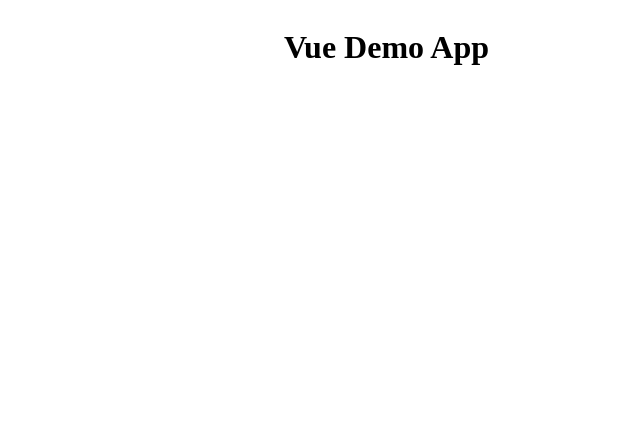
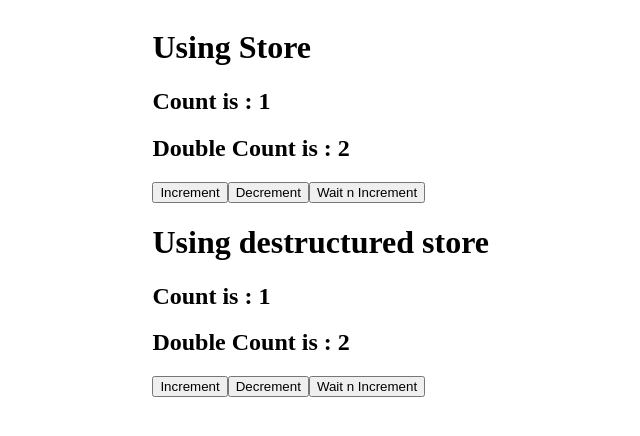
Before and after one commit to nithinK-142/vue-guide, a Vue app: page / in a window 1280 px wide. Shown: the top 436 px of the page, without its empty margins (151-791 px from the left). Built offline with nearby package versions, Linux system fonts and the light colour scheme.

Commit message:
feat: pinia getting started.

```diff
--- a/package.json
+++ b/package.json
@@ -9,6 +9,7 @@
     "preview": "vite preview"
   },
   "dependencies": {
+    "pinia": "^2.1.7",
     "vue": "^3.3.11"
   },
   "devDependencies": {
--- a/src/App.vue
+++ b/src/App.vue
@@ -1,5 +1,35 @@
+<script setup>
+import { useCounterStore } from "./stores/counter";
+import { storeToRefs } from "pinia";
+
+const store = useCounterStore();
+store.count++;
+
+// destructuring logic
+// for state we use storeToRefs, it'll create refs for every reactive property
+const { count, doubleCount } = storeToRefs(store);
+// for actions we can directly desturucture
+const { increment, decrement, waitAndAdd } = store;
+</script>
 <template>
   <main>
-    <h1>Vue Demo App</h1>
+    <div>
+      <h1>Using Store</h1>
+      <h2>Count is : {{ store.count }}</h2>
+      <h2>Double Count is : {{ store.doubleCount }}</h2>
+      <button @click="store.increment(1)">Increment</button>
+      <button @click="store.decrement">Decrement</button>
+      <button @click="store.waitAndAdd">Wait n Increment</button>
+    </div>
+
+    <!-- destructured -->
+    <div>
+      <h1>Using destructured store</h1>
+      <h2>Count is : {{ count }}</h2>
+      <h2>Double Count is : {{ doubleCount }}</h2>
+      <button @click="increment(1)">Increment</button>
+      <button @click="decrement">Decrement</button>
+      <button @click="waitAndAdd">Wait n Increment</button>
+    </div>
   </main>
 </template>
--- /dev/null
+++ b/src/stores/counter.js
@@ -0,0 +1,23 @@
+import { defineStore } from "pinia";
+
+export const useCounterStore = defineStore("counter", {
+  state: () => {
+    return { count: 0 };
+  },
+  actions: {
+    increment(val = 1) {
+      this.count += val;
+    },
+    decrement() {
+      this.count--;
+    },
+    async waitAndAdd() {
+      setTimeout(() => {
+        this.count++;
+      }, 2000);
+    },
+  },
+  getters: {
+    doubleCount: (state) => state.count * 2,
+  },
+});
```
Also changed, not shown: src/main.js (+7 -4 lines), 1 other file (tests, documents, lock files or other folders).
